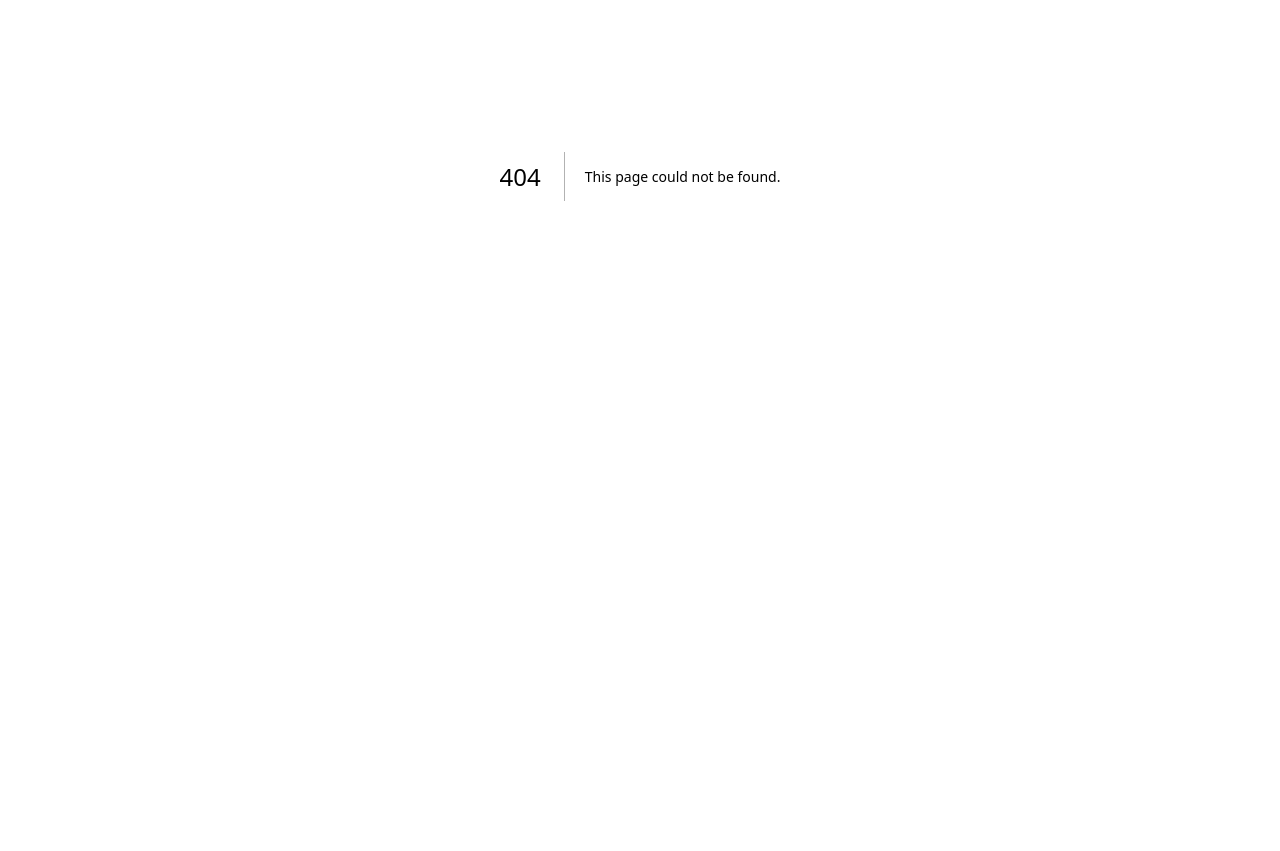
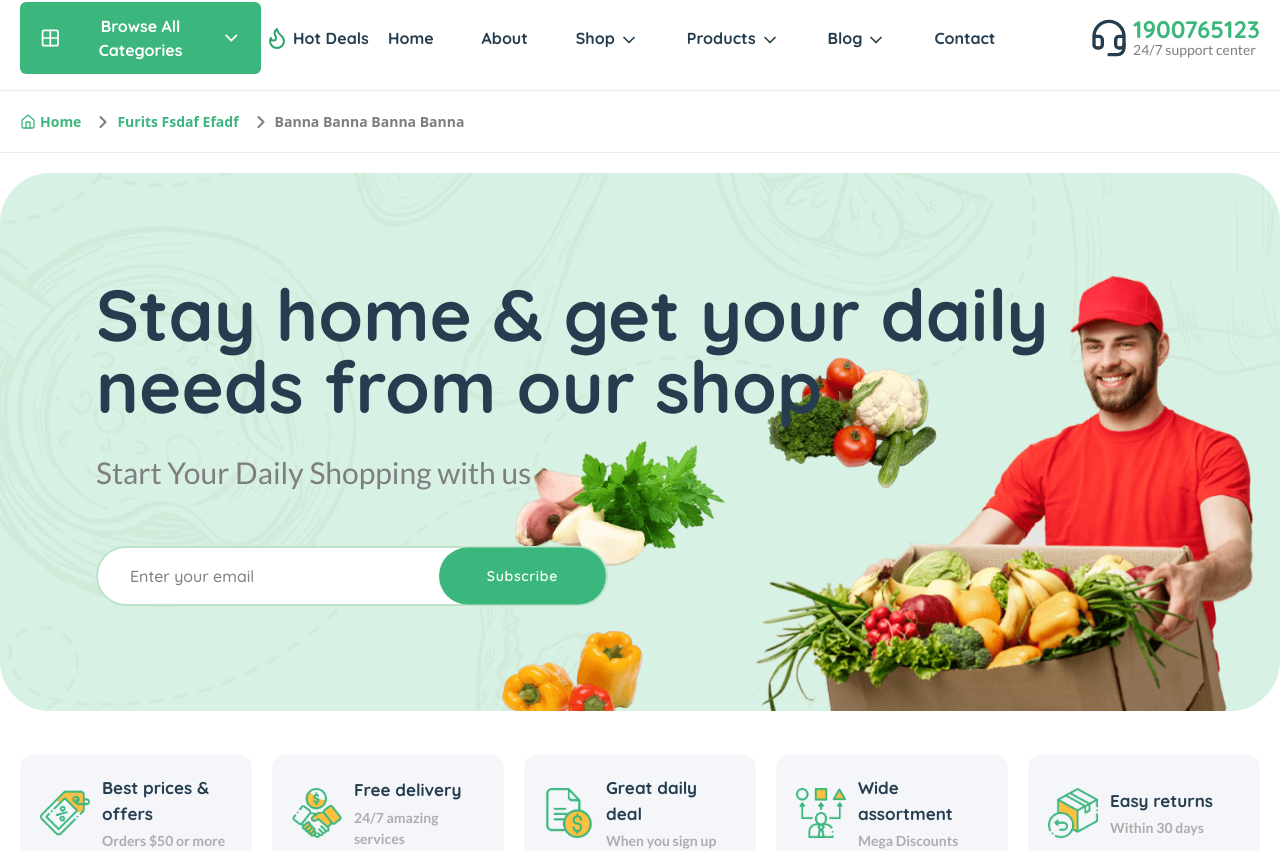
Before and after one commit to Emoncr/KenaKata_client, a Next.js app: page /product/1/1 in a window 1280 px wide. Before the commit this address had no page. Shown: the part 224-1075 px from the top of the page. Before the commit the page ends 800 px from the top, so only its background shows below. Built offline with nearby package versions, Linux system fonts and the light colour scheme.

Commit message:
create - created product page layout

```diff
--- a/src/app/[productCat]/[product]/page.jsx
+++ /dev/null
@@ -1,9 +0,0 @@
-import React from 'react'
-
-const ProductPage = () => {
-  return (
-    <div>ProductPage</div>
-  )
-}
-
-export default ProductPage
--- /dev/null
+++ b/src/app/product/[productCat]/[productId]/page.jsx
@@ -0,0 +1,15 @@
+import BreadCrumb from '@/components/GlobalComponents/BreadCrumb'
+import MainLayout from '@/components/Layouts/MainLayout'
+import React from 'react'
+
+const ProductPage = () => {
+  return (
+    <>
+      <MainLayout>
+        <BreadCrumb />
+      </MainLayout>
+    </>
+  )
+}
+
+export default ProductPage
--- a/src/app/[productCat]/page.jsx
+++ b/src/app/product/[productCat]/page.jsx
@@ -1,5 +1,5 @@
 import BreadCrumb from '@/components/GlobalComponents/BreadCrumb';
-import MainLayout from '@/components/Layouts/MainLayout'
+import MainLayout from '@/components/Layouts/MainLayout';
 import React from 'react'
 
 const ProductCat = ({ params }) => {
@@ -7,7 +7,6 @@ const ProductCat = ({ params }) => {
     return (
         <MainLayout>
             <BreadCrumb />
-            <h1 className='py-20 text-7xl'>{params.productCat}</h1>
         </MainLayout>
     )
 }
--- a/src/components/GlobalComponents/SiteFooter.jsx
+++ b/src/components/GlobalComponents/SiteFooter.jsx
@@ -1,7 +1,12 @@
 import { Headphones, Mail, MapPin, Instagram, Facebook, Linkedin, Twitter } from "lucide-react"
 import Link from "next/link"
+import Amenities from "./Amenities"
+import BottomBanner from "../Home/BottomBanner"
 const SiteFooter = () => {
     return (
+        <>
+            <BottomBanner />
+            <Amenities />
             <section className='py-5'>
                 <div className="container">
                     <div className='grid items-start grid-cols-1 sm:grid-cols-12 gap-8 pb-10'>
@@ -147,6 +152,7 @@ const SiteFooter = () => {
                     </div>
                 </div>
             </section>
+        </>
     )
 }
 
--- /dev/null
+++ b/src/components/Pd page components/ProductDetails.jsx
@@ -0,0 +1,9 @@
+import React from 'react'
+
+const ProductDetails = () => {
+    return (
+        <div>ProductDetails</div>
+    )
+}
+
+export default ProductDetails
```
Lines whose indentation alone changed are shown as unchanged.
